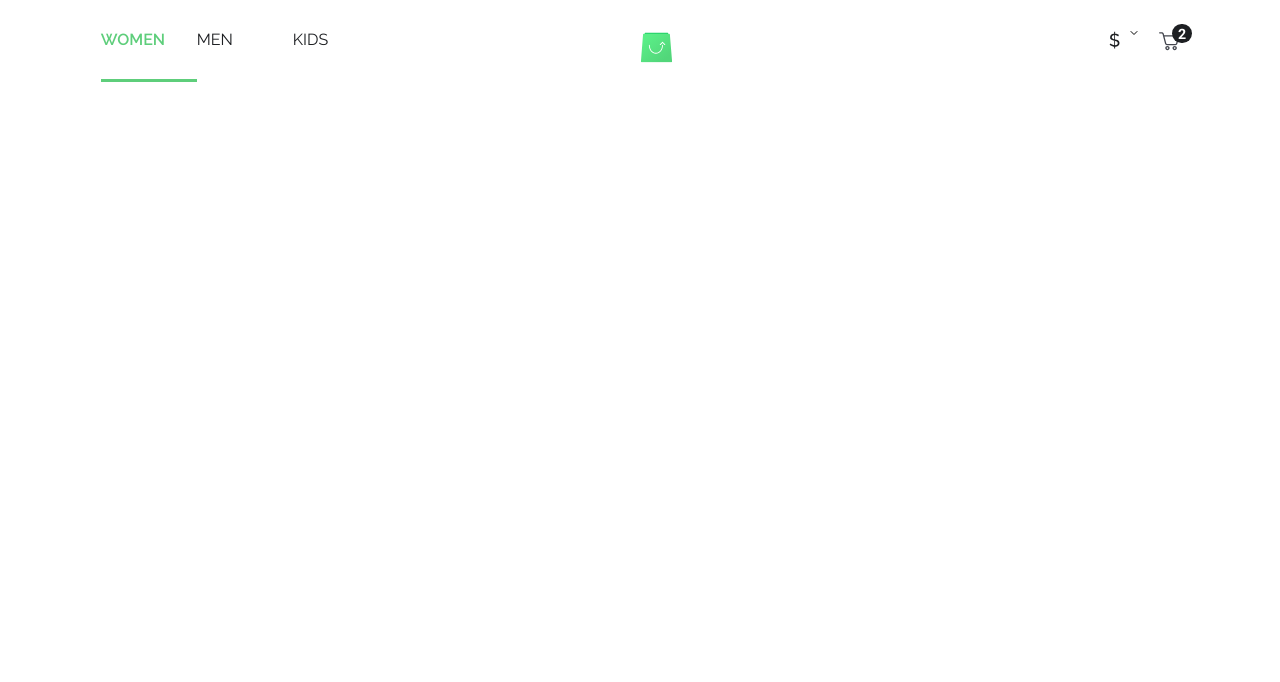
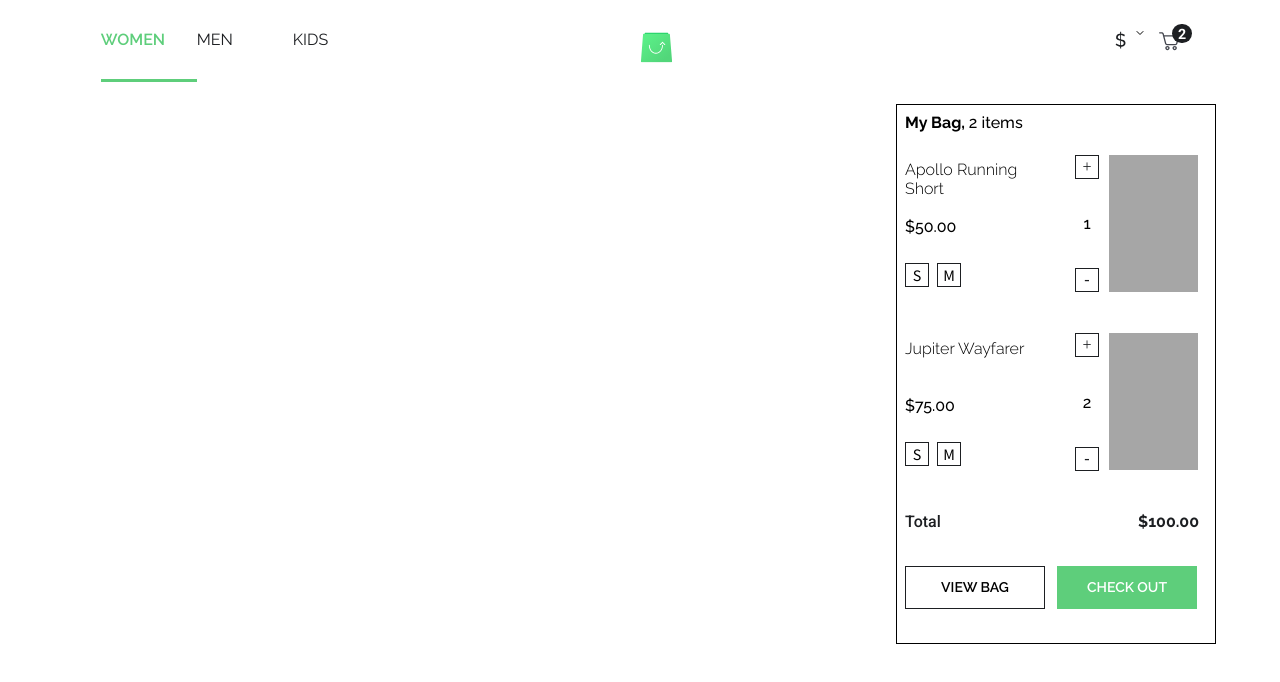
Before and after one commit to rapzaDev/ScandiShop, a React (Create React App) app: page / in a window 1280 px wide. Shown: the top 682 px of the page. Built offline with nearby package versions, Linux system fonts and the light colour scheme.

Commit message:
Creation of Default Button component and MyBag component

```diff
--- a/public/index.html
+++ b/public/index.html
@@ -6,7 +6,7 @@
 
     <link rel="preconnect" href="https://fonts.googleapis.com">
     <link rel="preconnect" href="https://fonts.gstatic.com" crossorigin>
-    <link href="https://fonts.googleapis.com/css2?family=Raleway:wght@400;500;600&family=Roboto+Condensed:wght@700&family=Roboto:wght@400;700&family=Source+Sans+Pro&display=swap" rel="stylesheet">
+    <link href="https://fonts.googleapis.com/css2?family=Raleway:wght@300;400;500;600;700&family=Roboto+Condensed:wght@700&family=Roboto:wght@400;500;700&family=Source+Sans+Pro&display=swap" rel="stylesheet">
 
     <title>ScandiShop</title>
   </head>
--- /dev/null
+++ b/src/components/DefaultButton/DefaultButton.tsx
@@ -0,0 +1,29 @@
+import React, { ButtonHTMLAttributes, PureComponent } from 'react';
+
+import {
+    Button,
+} from './styles';
+
+export interface DefaultButtonProps extends ButtonHTMLAttributes<HTMLButtonElement>{
+    color: 'default' | 'green';
+};
+
+class DefaultButton extends PureComponent<DefaultButtonProps> {
+
+    constructor(props: DefaultButtonProps) {
+        super(props);
+    }
+
+    render() {
+        const { ...rest } = this.props;
+
+        return (
+            <Button {...rest}>
+                {this.props.children}
+            </Button>
+        );
+    }
+
+};
+
+export { DefaultButton };
--- /dev/null
+++ b/src/components/DefaultButton/styles.ts
@@ -0,0 +1,33 @@
+import styled, { css } from 'styled-components';
+
+import { DefaultButtonProps } from './DefaultButton';
+
+export const Button = styled.button<DefaultButtonProps>`
+
+    width: 8.75rem;
+    height: 2.7rem;
+
+    cursor: pointer;
+
+    ${ ({ color }) => color === 'default'
+        ?   css`
+                background-color: var(--c-white);
+
+                border: 1px solid var(--c-black);
+
+                font: var(--button-600-font);
+                font-size: 0.875rem;
+
+            `
+        :   css`
+                background-color: var(--c-primary);
+                color: var(--c-white);
+
+                border: 0;
+
+                font: var(--button-600-font);
+                font-size: 0.875rem;
+            `
+    }
+
+`;
--- a/src/components/Header/Header.tsx
+++ b/src/components/Header/Header.tsx
@@ -6,7 +6,8 @@ import arrowDownIcon from '../../assets/images/down-arrow-icon.svg';
 import arrowUpIcon from '../../assets/images/up-arrow-icon.svg';
 import cartIcon from '../../assets/images/cart-icon.svg';
 
-import { SelectCategoryButton } from '../../components/SelectCategoryButton/SelectCategoryButton';
+import { SelectCategoryButton } from '../SelectCategoryButton/SelectCategoryButton';
+import { MyBag } from '../MyBag/MyBag';
 
 import {
     HeaderComponent,
@@ -87,6 +88,12 @@ class Header extends PureComponent<HeaderProps, HeaderState> {
         );
     }
 
+    renderMyBag() {
+        return (
+            <MyBag />
+        );
+    }
+
     render() {
 
         return(
@@ -110,6 +117,8 @@ class Header extends PureComponent<HeaderProps, HeaderState> {
                 </HeaderComponent>
 
                 { this.state.currencyEnabled && this.renderCurrencyOptions() }
+
+                { this.renderMyBag() }
             </>
         );
 
--- a/src/components/Header/styles.ts
+++ b/src/components/Header/styles.ts
@@ -37,7 +37,7 @@ export const CurrencyAndCart = styled.div`
 `;
 
 export const CurrencyButton = styled.button`
-    margin-right: 1.37rem;
+    margin-right: 2.37rem;
 
     img:first-child {
         font: var(--price-regular-font);
--- /dev/null
+++ b/src/components/MyBag/MyBag.tsx
@@ -0,0 +1,113 @@
+import React, { PureComponent } from 'react';
+
+import { DefaultButton } from '../DefaultButton/DefaultButton';
+
+import {
+    MyBagContainer,
+    ProductWrapper,
+    ProductContainer,
+    ProductInfo
+} from './styles';
+
+
+
+class MyBag extends PureComponent {
+
+    render() {
+
+        return (
+            <MyBagContainer className="my-bag">
+
+                <div className="bag-description">
+                    <strong>My Bag, </strong>
+                    <span>2 items</span>
+                </div>
+
+                <ProductWrapper className="product-wrapper">
+                    <ProductContainer className="product-container">
+                        <ProductInfo className="product-info">
+                            <p>Apollo Running Short</p>
+                            <span>$50.00</span>
+
+                            <div className="product-size">
+                                <div className="size">
+                                    <span>S</span>
+                                </div>
+                                <div className="size">
+                                    <span>M</span>
+                                </div>
+                            </div>
+
+                        </ProductInfo>
+
+                        <div className="select-quantity">
+                            <div className="option-sign">+</div>
+                                <span>1</span>
+                            <div className="option-sign">-</div>
+                        </div>
+                    </ProductContainer>
+
+                    <aside>
+                        <div className="product-image" /> {/*after I'll consume the GraphQL API and set a real image here*/}
+                    </aside>
+
+                </ProductWrapper>
+
+                <ProductWrapper className="product-wrapper">
+                    <ProductContainer className="product-container">
+                        <ProductInfo className="product-info">
+                            <p>Jupiter Wayfarer</p>
+                            <span>$75.00</span>
+
+                            <div className="product-size">
+                                <div className="size">
+                                    <span>S</span>
+                                </div>
+                                <div className="size">
+                                    <span>M</span>
+                                </div>
+                            </div>
+
+                        </ProductInfo>
+
+                        <div className="select-quantity">
+                            <div className="option-sign">+</div>
+                                <span>2</span>
+                            <div className="option-sign">-</div>
+                        </div>
+                    </ProductContainer>
+
+                    <aside>
+                        <div className="product-image" /> {/*after I'll consume the GraphQL API and set a real image here*/}
+                    </aside>
+
+                </ProductWrapper>
+
+                <div className="total-price">
+                    <span>Total</span>
+                    <span>$100.00</span>
+                </div>
+
+                <div className="bag-buttons">
+                    <DefaultButton
+                        className="default-button"
+                        color="default"
+                    >
+                        VIEW BAG
+                    </DefaultButton>
+                    <DefaultButton
+                        className="default-button"
+                        color="green"
+                    >
+                        CHECK OUT
+                    </DefaultButton>
+                </div>
+
+            </MyBagContainer>
+        ) ;
+
+    }
+
+};
+
+export { MyBag };
--- /dev/null
+++ b/src/components/MyBag/styles.ts
@@ -0,0 +1,179 @@
+import styled from 'styled-components';
+
+export const MyBagContainer = styled.div`
+    display: flex;
+    flex-direction: column;
+
+    position: absolute;
+    right: 5%;
+    top: 13%;
+
+    width: 20rem;
+    height: 33.75rem;
+
+    padding: 0.5rem 1rem 1.25rem 0.5rem;
+
+    border: 1px solid #000; // tirar quando acabar estilização
+
+    .bag-description {
+        font: var(--price-regular-font);
+        font-size: 1rem;
+
+        margin-bottom: 1.43rem;
+    }
+
+    .total-price {
+        display: flex;
+        justify-content: space-between;
+
+        margin-bottom: 2.18rem;
+
+        span {
+            color: var(--c-black);
+
+            & + span {
+                font: var(--raleway-700-font);
+            }
+
+        }
+
+        > span {
+            font: var(--roboto-500-font);
+        }
+
+    }
+
+    .bag-buttons {
+        display: flex;
+        align-items: center;
+
+        button {
+
+            & + button {
+                margin-left: 0.75rem;
+            }
+
+        }
+
+    }
+
+
+`;
+
+export const ProductWrapper = styled.div`
+    display: flex;
+    justify-content: space-between;
+
+    width: 18.31rem;
+    height: 8.6rem;
+
+    margin-bottom: 2.56rem;
+
+    .product-container {
+        display: flex;
+        flex: 2;
+    }
+
+    aside {
+        display: flex;
+        flex: 1;
+
+        background-color: #A6A6A6;
+
+        width: 6.56rem;
+        height: 8.56rem;
+
+    }
+
+`;
+
+export const ProductContainer = styled.div`
+
+    display: flex;
+
+    .select-quantity {
+        display: flex;
+        flex-direction: column;
+
+        justify-content: space-between;
+        align-items: center;
+
+        margin-left: 2.125rem;
+        margin-right: 0.625rem;
+
+        .option-sign {
+            display: flex;
+
+            justify-content: center;
+            align-items: center;
+
+            width: 1.5rem;
+            height: 1.5rem;
+
+            border: 1px solid var(--c-black);
+            color: var(--c-black);
+        }
+
+        span {
+            font: var(--price-regular-font);
+            font-size: 1rem;
+        }
+
+    }
+
+`;
+
+export const ProductInfo = styled.div`
+    display: flex;
+    flex-direction: column;
+
+    justify-content: center;
+
+    height: 8.6rem;
+
+    p {
+
+        width: 8.5rem;
+        height: 3.25rem;
+
+        font: var(--raleway-300-font);
+    }
+
+    > span {
+        display: flex;
+        align-items: center;
+
+        margin-top: 0.31rem;
+        margin-bottom: 1.68rem;
+
+        font: var(--price-regular-font);
+        font-size: 1rem;
+    }
+
+    .product-size {
+        display: flex;
+
+        align-items: center;
+
+        .size {
+            display: flex;
+
+            align-items: center;
+            justify-content: center;
+
+            width: 1.5rem;
+            height: 1.5rem;
+
+            border: 1px solid var(--c-black);
+
+            font: var(--product-size-font);
+
+            & + div {
+                margin-left: 0.5rem;
+            }
+
+        }
+
+    }
+
+`;
--- a/src/global/styles/global.scss
+++ b/src/global/styles/global.scss
@@ -18,11 +18,22 @@
 
     // ---------- FONTS ----------
 
+    --raleway-300-font: 300 1rem 'Raleway', sans-serif;
+
     --price-regular-font: 500 1.12rem 'Raleway', sans-serif;
+
     --button-400-font: 400 1rem 'Raleway', sans-serif;
+
     --button-600-font: 600 1rem 'Raleway', sans-serif;
+
+    --raleway-700-font: 700 1rem 'Raleway', sans-serif;
+
     --pdp-text-content-font: 400 1rem 'Roboto', sans-serif;
+
+    --roboto-500-font: 500 1rem 'Roboto', sans-serif;
+
     --product-size-font: 400 1rem 'Source Sans Pro', sans-serif;
+
     --product-quantity-font: 700 0.89rem 'Roboto', sans-serif;
 
 }
--- a/src/pages/Home/styles.ts
+++ b/src/pages/Home/styles.ts
@@ -6,46 +6,6 @@ export const HomePage = styled.div`
     flex-direction: column;
     height: 100vh;
 
-    header {
-        display: flex;
-
-        width: 100%;
-        height: 5rem;
-
-        padding: 2rem 6.3rem;
-
-        justify-content: space-between;
-
-        .currency-and-cart {
-
-            display: flex;
-
-            .currency {
-                display: flex;
-                align-items: center;
-                justify-content: center;
-
-                margin-right: 1.37rem;
-
-                img:first-child {
-                    font: var(--price-regular-font);
-
-                    margin-right: 0.6rem;
-                }
-
-            }
-
-        }
-
-
-    }
-
-    .category-buttons {
-        display: flex;
-        align-items: center;
-        justify-content: center;
-    }
-
 
     main {
 
```
